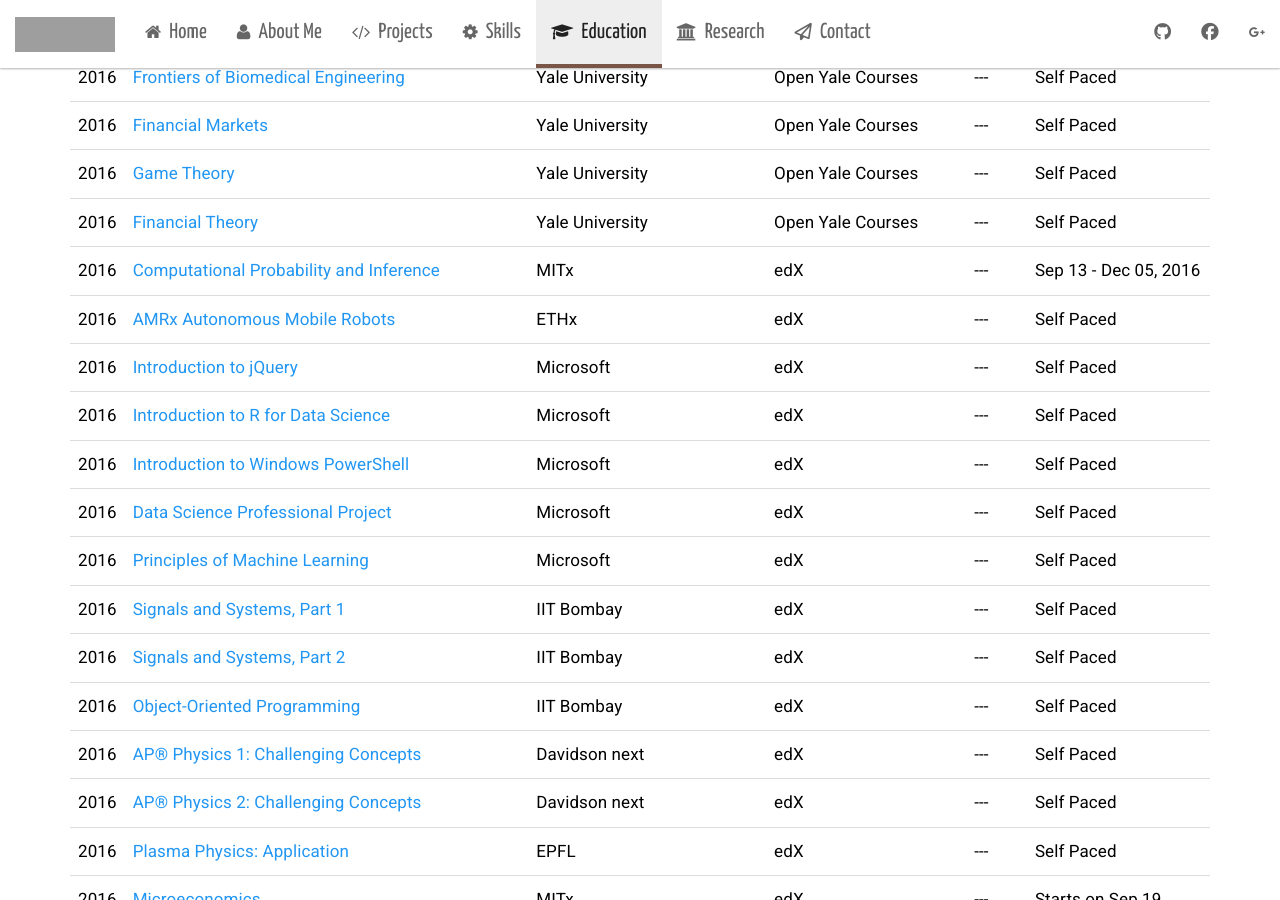
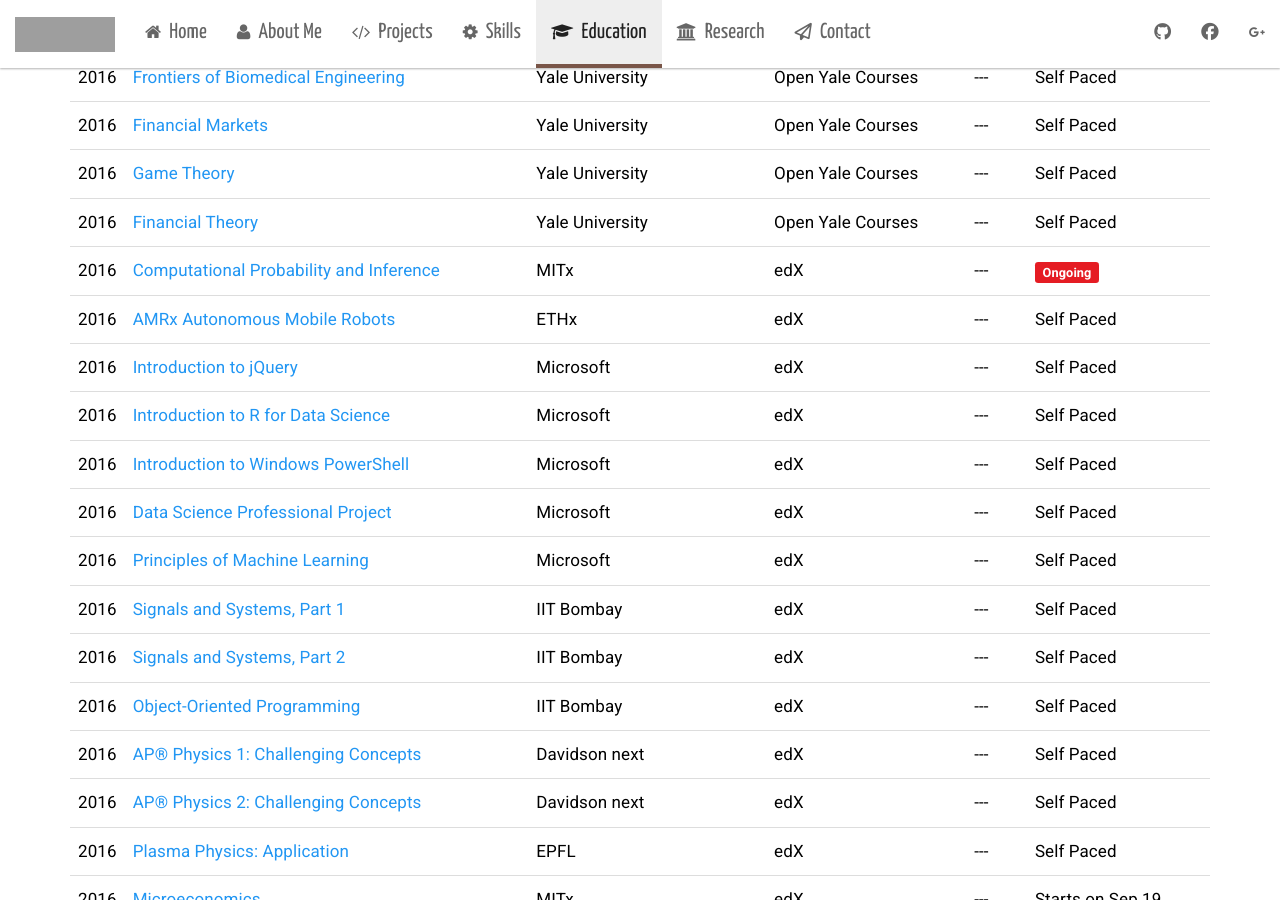
Before and after one commit to manashmandal/manashmandal.github.io, a Jekyll site: the page built from education.html, in a window 1280 px wide and 900 px high, scrolled down 2092 px. Built offline with Jekyll 4.4.1, drawn with Linux system fonts in a browser that asks for light colours; nearby versions of some CDN libraries; some web fonts are replaced; grey boxes are pictures that could not be loaded.

Commit message:
Update education.html

```diff
--- a/education.html
+++ b/education.html
@@ -300,7 +300,7 @@
             <td>MITx</td>
             <td>edX</td>
             <td>---</td>
-            <td>Sep 13 - Dec 05, 2016</td>
+            <td><span class="label label-danger">Ongoing</span></td>
         </tr>
 
         <tr>
```
